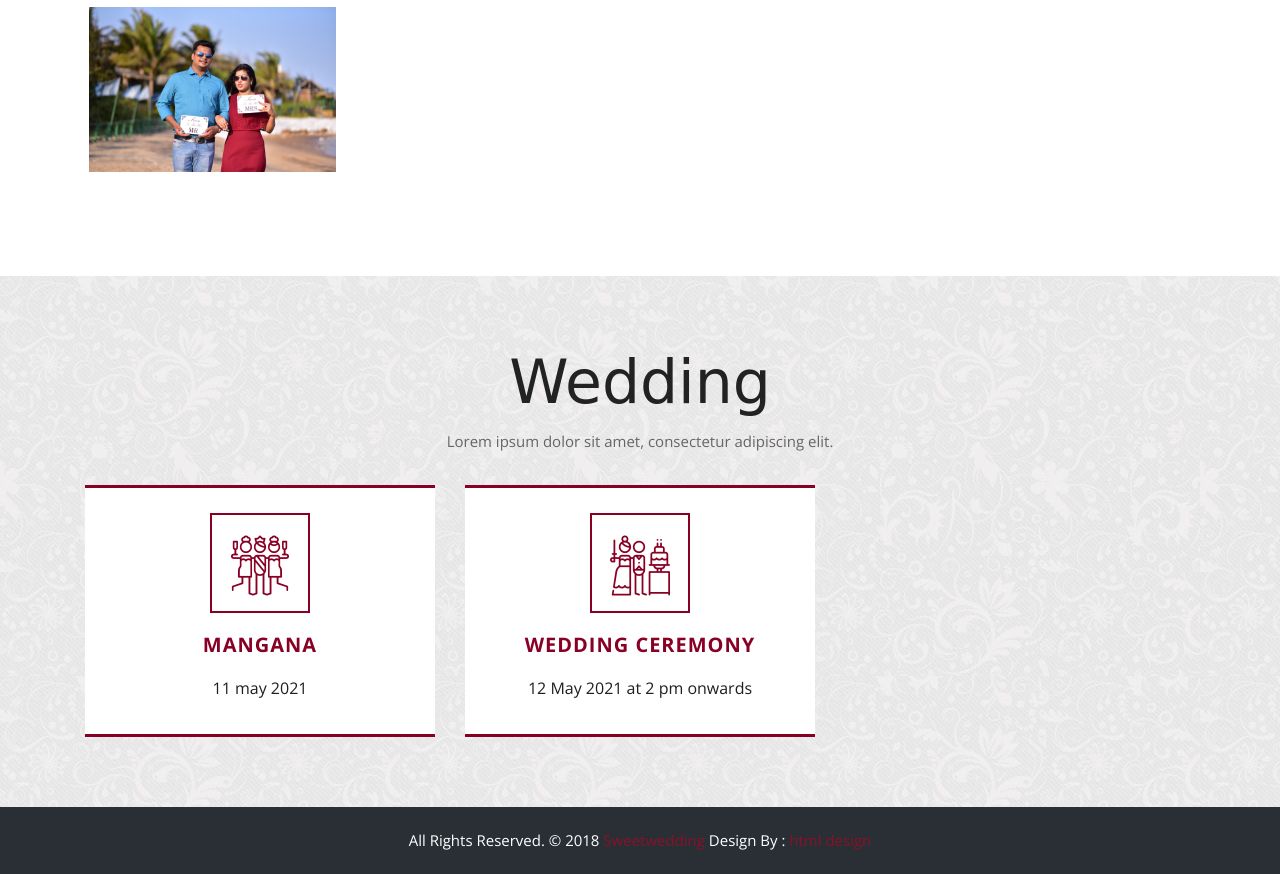
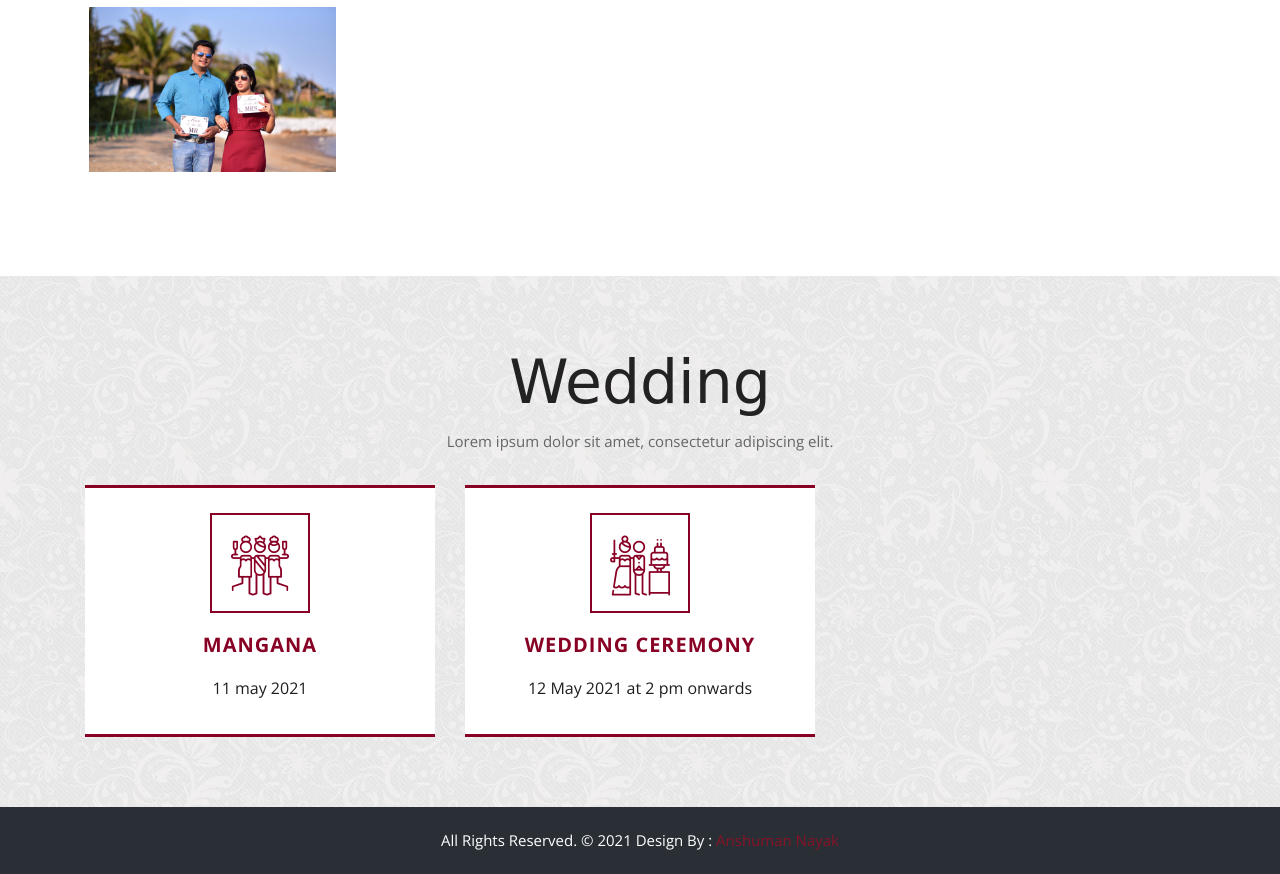
Before and after one commit to britekare/pqwrabhs, a website: page index.html in a window 1280 px wide. Shown: the part 2782-3656 px from the top of the page. Drawn offline with nearby package versions, Linux system fonts and the light colour scheme; a web font is replaced by a local one.

Commit message:
Update index.html

```diff
--- a/index.html
+++ b/index.html
@@ -565,7 +565,7 @@
 		<div class="container">
 			<div class="row">
 				<div class="col-lg-12">
-					<p class="footer-company-name">All Rights Reserved. &copy; 2018 <a href="#">Sweetwedding</a> Design By : <a href="https://html.design/">html design</a></p>
+					<p class="footer-company-name">All Rights Reserved. &copy; 2021 <a href="#"></a> Design By : <a href="/">Anshuman Nayak</a></p>
 				</div>
 			</div>
 		</div>
```
